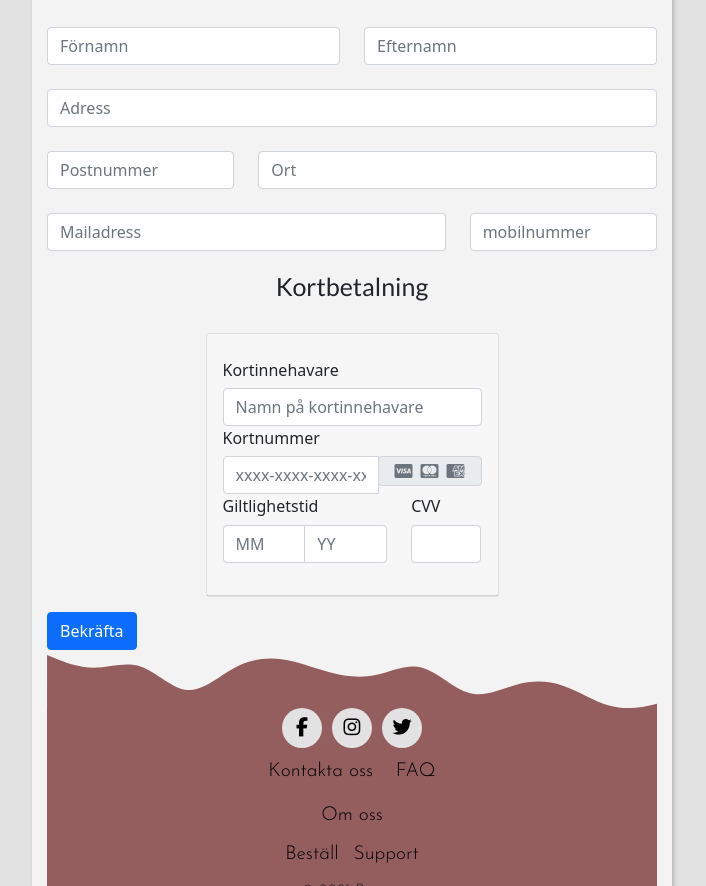
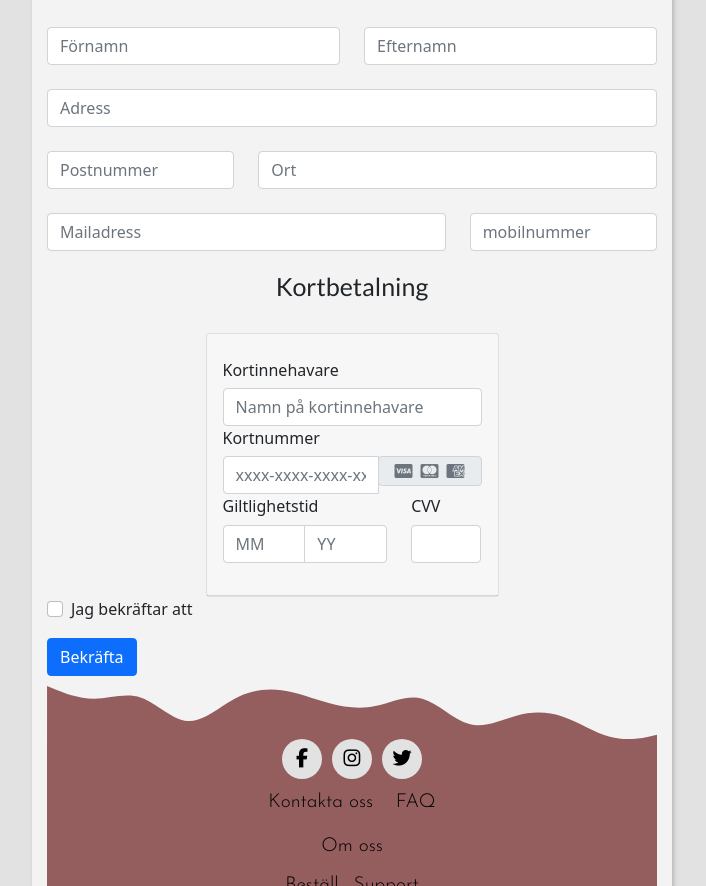
Before and after one commit to metinmayi/Animal-Posters-Webbshop, a website built with Parcel: page src/checkout.html in a window 1280 px wide. Shown: the part 486-1372 px from the top of the page, without its empty margins (288-994 px from the left). Built offline with nearby package versions, Linux system fonts and the light colour scheme.

Commit message:
checkbutton

```diff
--- a/src/checkout.html
+++ b/src/checkout.html
@@ -225,6 +225,13 @@
                         </div>
                     </div>
                 </div>
+
+            </div>
+            <div class="form-check">
+              <input class="form-check-input" type="checkbox" value="" id="flexCheckDefault">
+              <label class="form-check-label" for="flexCheckDefault">
+                Jag bekräftar att
+              </label>
             </div>
             <div class="col-auto">
               <button  type="submit"   class="btn btn-primary"  id="submit-button">Bekräfta</button>
--- a/src/scss/checkout.scss
+++ b/src/scss/checkout.scss
@@ -157,7 +157,7 @@ body {
 
 .py-5 {
   padding-top: 20px !important;
-  padding-bottom: 5px !important;
+  padding-bottom: 10px !important;
 }
 
 // Media - query pad 768 px
```
